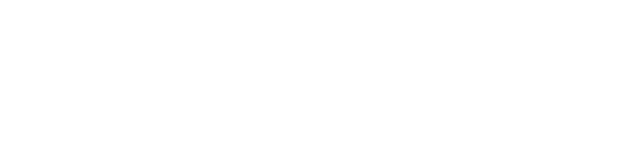
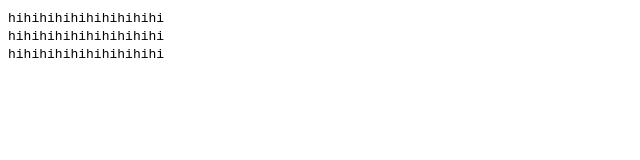
Before and after one commit to BillHtml5/navDemo, a plain HTML site: page index.html in a window 1280 px wide. Shown: the whole page, without its empty margins (0-640 px from the left). Drawn offline with Linux system fonts and the light colour scheme.

Commit message:
更改index.html的js

```diff
--- a/index.html
+++ b/index.html
@@ -15,27 +15,32 @@
         var keys ={
             0:['q','w','e','r','t','y','u','i','o','p'],
             1:['a','s','d','f','g','h','j','k','l'],
-            2:['z','x','c','v','b','n','m']
+            2:['z','x','c','v','b','n','m'],
+            'length':3
         }
         var hash={
-            q: 'https://www.baidu.com',
-            w: 'https://www.so.com',
-            a: 'https://www.sougou.com',
-            s: 'https://www.shenma.com',
-            d: 'https://www.github.com',
-            f: 'https://www.sina.com',
-            e: 'https://www.souhu.com',
-            r: 'https://www.so.com',
-            g: 'https://www.sougou.com',
-            h: 'https://www.sina.com',
-            z: 'https://www.baidu.com',
-            x: 'https://www.github.com',
-            c: 'https://www.sougou.com',
-            m: 'https://www.souhu.com',
+            q: 'https://www.baidu.com', w: 'https://www.so.com', a: 'https://www.sougou.com',s: 'https://www.shenma.com',
+            d: 'https://www.github.com', f: 'https://www.sina.com',e: 'https://www.souhu.com',
+            r: 'https://www.so.com',g: 'https://www.sougou.com',h: 'https://www.sina.com', z: 'https://www.baidu.com',
+            x: 'https://www.github.com', c: 'https://www.sougou.com', m: 'https://www.souhu.com',
         }
 
-        div111=document.createElement('div')
-        mainFather.appendChild(div111)
+         index = 0
+         while(index < keys['length']){
+
+            div111=document.createElement('div')
+            mainFather.appendChild(div111)
+
+            index2=0
+            while(index2<10){
+                kbd=document.createElement('kbd')
+                kbd.textContent='hi'
+                div111.appendChild(kbd)
+                index2=index2+1
+            }
+
+            index=index+1
+         }
 
 
     </script>
```
